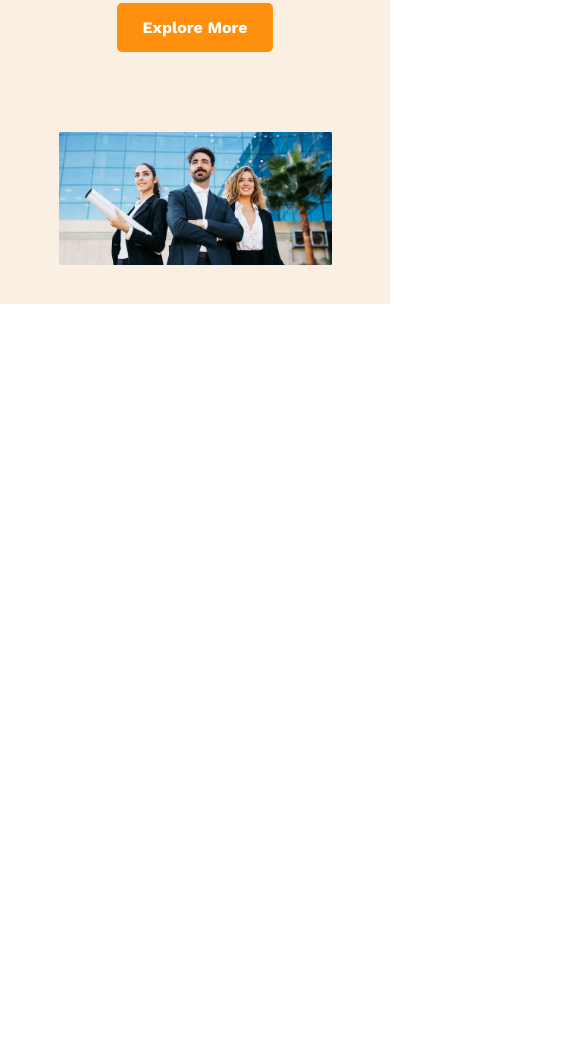
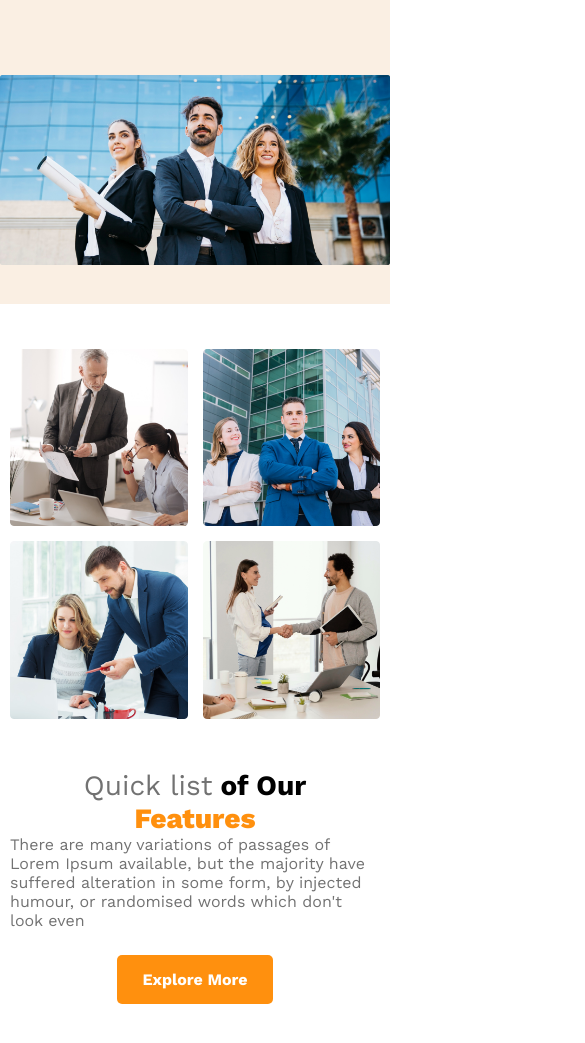
Before and after one commit to rofikul-resan/ph-assingment2--G3-Architects, a plain HTML site: page index.html in a window 390 px wide. Shown: the part 727-1770 px from the top of the page, 585 px wide, since content can reach past the window. Before the commit the page ends 1031 px from the top, so only its background shows below. Drawn offline with nearby package versions, Linux system fonts and the light colour scheme.

Commit message:
tram section done

```diff
--- a/index.html
+++ b/index.html
@@ -39,5 +39,30 @@
         </div>
       </div>
     </header>
+
+        <!------------------- main section ------------------- -->
+
+    <main class="contener">
+        <section class="tram">
+            <article class="tram-img">
+                <img src="./images/team1.png" alt="">
+                <img src="./images/team2.png" alt="">
+                <img src="./images/team3.png" alt="">
+                <img src="./images/team4.png" alt="">
+            </article>
+            <article class="tram-info">
+                <h2 class="featur-title">
+                    <span class="cl-1"> Quick list</span> of Our <span class="cl-2">Features</span>
+                </h2>
+
+                <p>There are many variations of passages of Lorem Ipsum available, but the majority have suffered alteration in some form, by injected humour, or randomised words which don't look even</p>
+
+                <button class="btn">Explore More</button>
+
+            </article>
+        </section>
+
+    </main>
+
   </body>
 </html>
--- a/style.css
+++ b/style.css
@@ -17,9 +17,11 @@ body{
 .contener{
     width: 70%;
     margin: 0 auto;
+    padding: 35px 0;
 }
 
 .btn{
+    display: block;
     padding: 15px 25px;
     border: 0;
     border-radius: 5px;
@@ -35,14 +37,13 @@ body{
 
 header{
     background: #faefe3;
-    padding: 35px 0;
 }
 nav{
     display: flex;
     justify-content: space-between;
     align-items: center;
 }
-.nav-logo{
+.nav-logo h1{
     font-size: 30px;
 }
 .nav-link ul{
@@ -86,3 +87,89 @@ nav{
 .banner-img img{
     width: 100%;
 }
+
+
+/*-------------------------
+     main section style
+------------------------ */
+
+
+/*-----------------------
+    tram section style
+------------------------ */
+
+
+.tram{
+    display: flex;
+    gap: 50px;
+    padding: 10px;
+    align-items: center;
+}
+.tram article{
+    flex: 1;
+}
+.tram-img{
+    display: grid;
+    grid-template-columns: 1fr 1fr;
+    grid-gap: 15px;
+}
+
+.tram-img img{
+    width: 	100%;
+}
+
+.featur-title{
+    font-size: 35px;
+    width: 75%;
+    margin-bottom: 20px;
+}
+.cl-1{
+    color: #727272;
+    font-weight: 400;
+}
+.cl-2{
+    color: #FF900E;
+    font-weight: 800;
+}
+
+.tram-info p {
+    color: #727272;
+    margin-bottom: 25px;
+}
+
+
+
+
+
+
+
+
+
+
+@media only screen and (max-width:576px){
+
+    .contener{
+        width: 100%;
+    }
+    /*--------------------------
+     header section style
+-------------------------- */
+    nav, .nav-link ul, .tram{
+        flex-direction: column;
+    }
+    .nav-logo{
+        margin-bottom: 20px;
+    }
+    .title{
+        font-size: 40px;
+    }
+
+    .featur-title{
+        font-size: 28px;
+        text-align: center;
+    }
+    .featur-title, .btn{
+        margin: 0 auto;
+
+    }
+}
```
